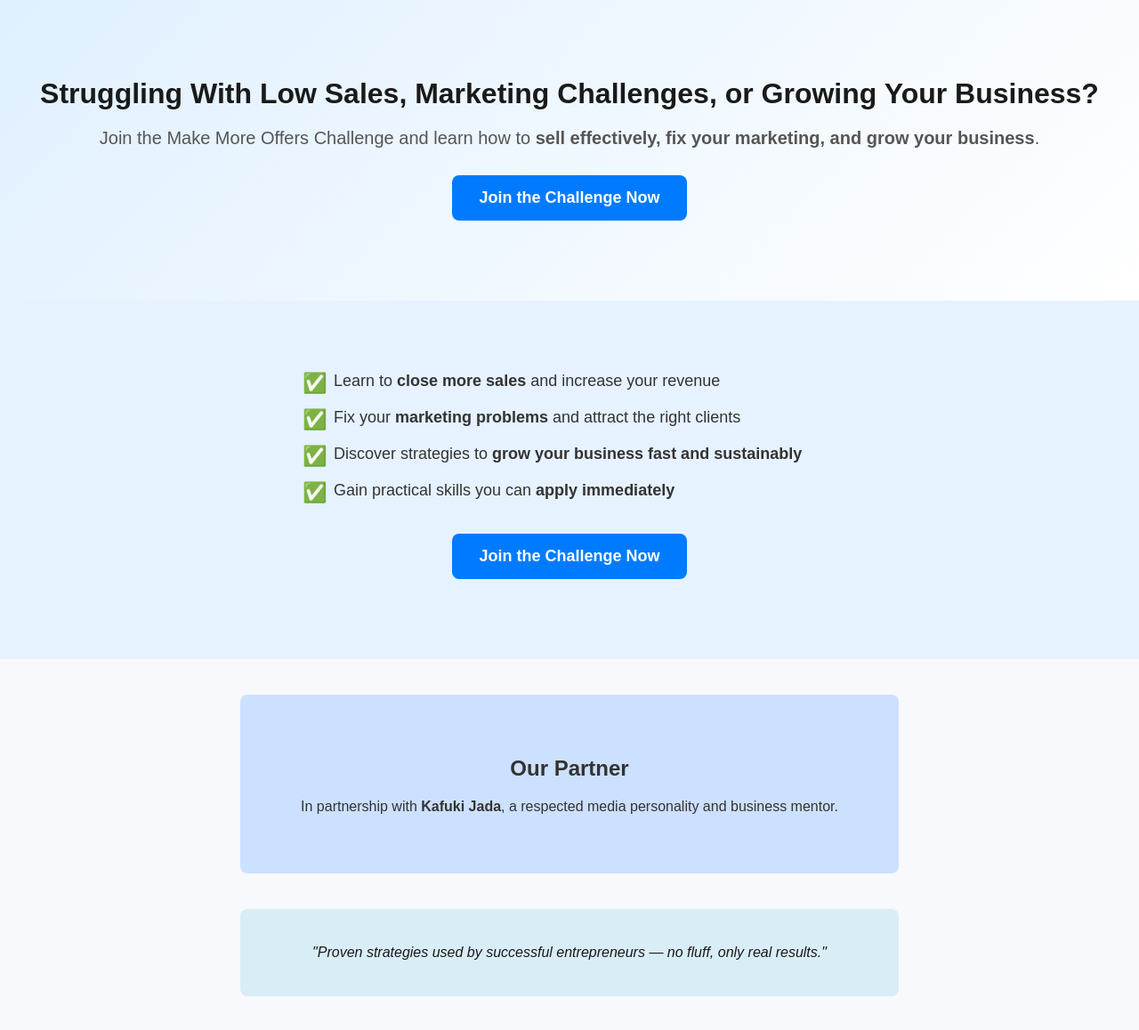
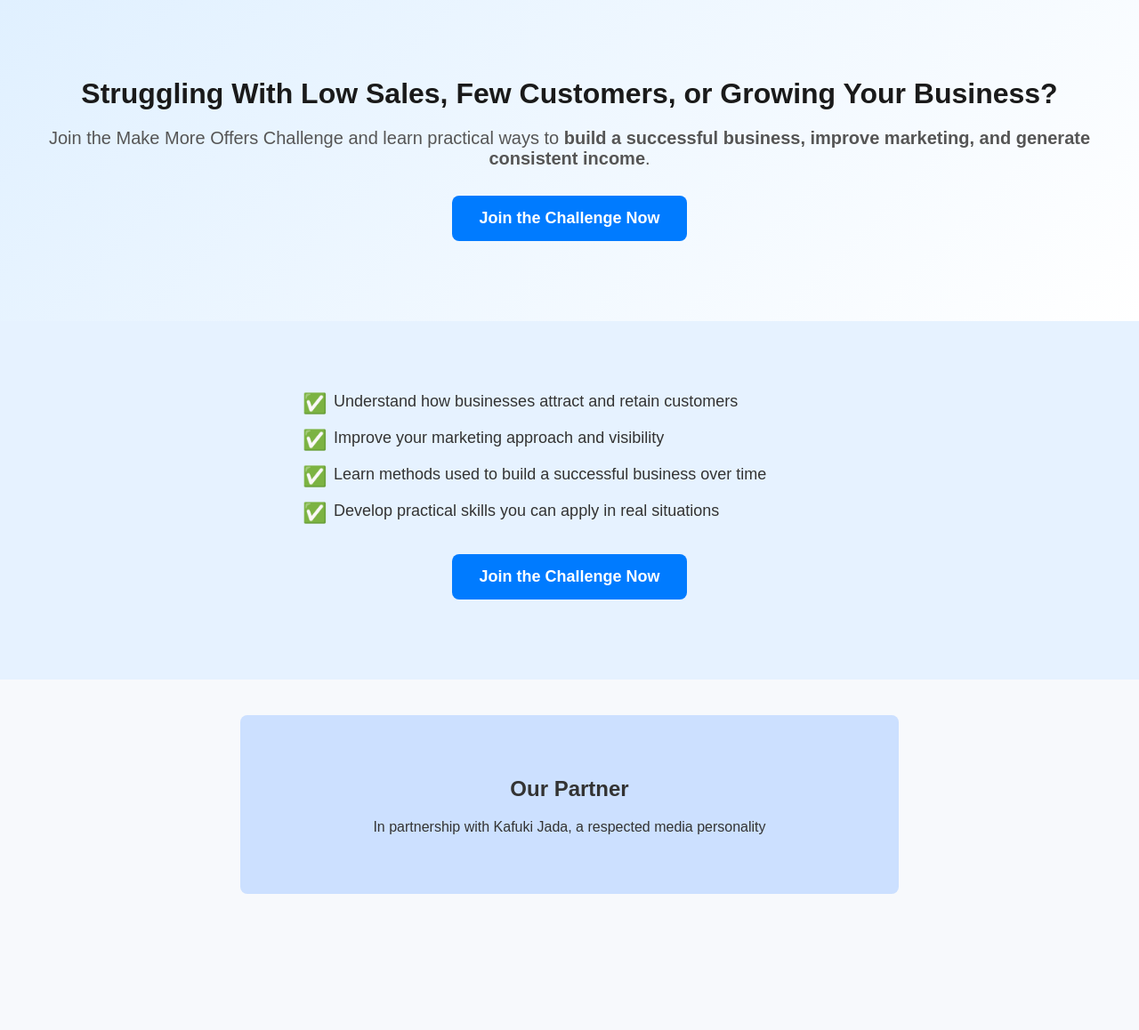
Before and after one commit to lochek92/coachingprogram, a plain HTML site: page index.html in a window 1280 px wide. Shown: the whole page at 89% size. After the commit the page ends 1045 px from the top, so only its background shows below. Drawn offline with Linux system fonts and the light colour scheme.

Commit message:
Update landing page with new MVP design

```diff
--- a/index.html
+++ b/index.html
@@ -90,34 +90,27 @@
     text-align: center;
   }
 
-  .credibility-section {
-    background-color: #d9edf7;
-    padding: 40px 20px;
-    font-style: italic;
-    color: #1a1a1a;
-    max-width: 700px;
-    margin: 0 auto 60px auto;
-    border-radius: 8px;
-  }
-
 </style>
 </head>
 <body>
 
   <!-- Headline Section -->
   <section class="section headline-section">
-    <h1 class="headline">Struggling With Low Sales, Marketing Challenges, or Growing Your Business?</h1>
-    <p class="subheadline">Join the Make More Offers Challenge and learn how to <strong>sell effectively, fix your marketing, and grow your business</strong>.</p>
+    <h1 class="headline">Struggling With Low Sales, Few Customers, or Growing Your Business?</h1>
+    <p class="subheadline">
+      Join the Make More Offers Challenge and learn practical ways to
+      <strong>build a successful business, improve marketing, and generate consistent income</strong>.
+    </p>
     <a href="https://www.makemoreofferschallenge.com/mmoc?affiliate_id=4316420" class="cta-button">Join the Challenge Now</a>
   </section>
 
   <!-- Benefits / Bullets Section -->
   <section class="section bullets-section">
     <ul class="bullet-list">
-      <li>Learn to <strong>close more sales</strong> and increase your revenue</li>
-      <li>Fix your <strong>marketing problems</strong> and attract the right clients</li>
-      <li>Discover strategies to <strong>grow your business fast and sustainably</strong></li>
-      <li>Gain practical skills you can <strong>apply immediately</strong></li>
+      <li>Understand how businesses attract and retain customers</li>
+      <li>Improve your marketing approach and visibility</li>
+      <li>Learn methods used to build a successful business over time</li>
+      <li>Develop practical skills you can apply in real situations</li>
     </ul>
     <br>
     <a href="https://www.makemoreofferschallenge.com/mmoc?affiliate_id=4316420" class="cta-button">Join the Challenge Now</a>
@@ -126,12 +119,7 @@
   <!-- Partner Section -->
   <section class="section partner-section">
     <h2>Our Partner</h2>
-    <p>In partnership with <strong>Kafuki Jada</strong>, a respected media personality and business mentor.</p>
-  </section>
-
-  <!-- Credibility / Testimonial Section -->
-  <section class="section credibility-section">
-    "Proven strategies used by successful entrepreneurs — no fluff, only real results."
+    <p>In partnership with Kafuki Jada, a respected media personality</p>
   </section>
 
 </body>
```
